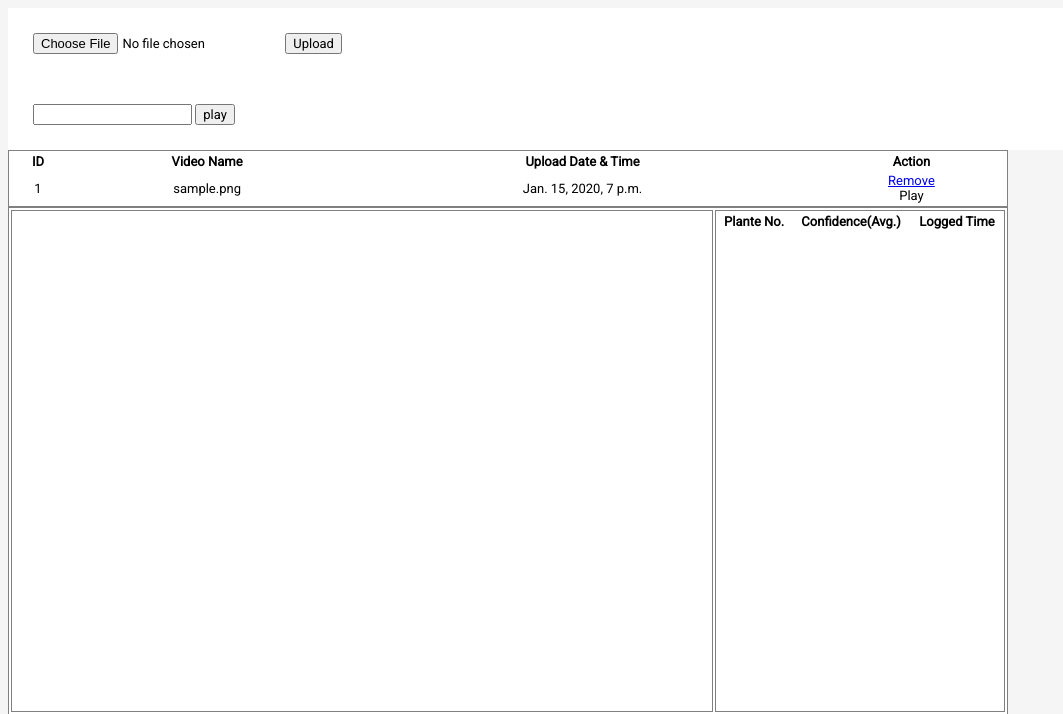
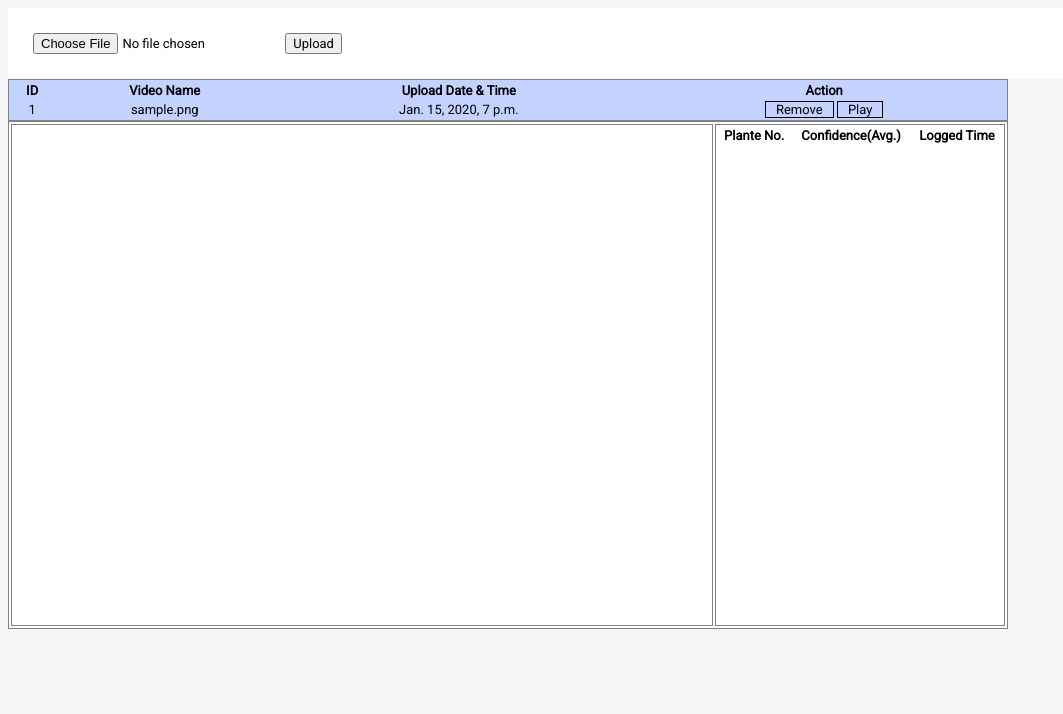
Before and after one commit to jennajungsungoh/OpenALPR, a Django app: page /alpr/ in a window 1280 px wide. Shown: the top 714 px of the page, without its empty margins (0-1063 px from the left). Run offline with Django 4.2, Linux system fonts and the light colour scheme; tables that the repository leaves empty hold one stand-in row (values such as "Sample post"); lists and menus that the app fills with data are empty; parts of the project's set-up code (start-up, migrations or seed data) failed here and were passed over; some libraries are stand-ins or nearby versions.

Commit message:
change layout

```diff
--- a/studio/webapp/alpr/templates/alpr/index.html
+++ b/studio/webapp/alpr/templates/alpr/index.html
@@ -13,17 +13,9 @@
     <script src="{% static 'generate-table.js' %}"></script>
 
     <script>
-        $(document).ready(function () {
-            $("#dvPlay").on("click", function (event) {
-                var pid = $(this).children('input').val();
-                $('#player').attr("src", "playback?pid=" + pid)
-            });
-
-            $("#btplay").on("click", function (event) {
-
-                (function poll() {
+        function polling(pid) {
             $.ajax({
-                        url: '/alpr/get_vehicle?pid=' + $("#pid").val(),
+                url: '/alpr/get_vehicle?pid=' + pid,
                 type: 'GET',
                 dataType: 'json',
                 success: function (response) {
@@ -36,28 +28,22 @@
                     console.log("code:" + request.status + "\n" + "message:" + request.responseText + "\n" + "error:" + error);
                 },
                 timeout: 3000,
-                        complete: setTimeout(function () { poll(); }, 3000)
+                complete: setTimeout(function () { polling(pid); }, 3000)
             })
-                })();
+        };
 
-                $.ajax({
-                    type: "POST",
-                    url: "/alpr/play",
-                    headers: {
-                        'X-CSRFTOKEN': '{{ csrf_token }}'
-                    },
-                    data: {
-                        'pid': $("#pid").val() // from form
-                    },
-                    success: function (data) {
-                        $('#player').attr("src", "playback?pid=" + data.pid)
-                    },
-                    error: function (data) {
-                        console.log("error")
-                    }
+        $(document).ready(function () {
+            $("#btnPlay").on("click", function (event) {
+                var pid = $(this).children('input').val();
+                $('#player').attr("src", "playback?pid=" + pid);
+                polling(pid);
             });
-                return false;
+
+            $("#btnRemove").on("click", function (event) {
+                var id = $(this).children('input').val();
+                window.location.href = 'remove?id=' + id;
             });
+
         });
     </script>
 </head>
@@ -67,11 +53,6 @@
         <input type="file" name="uploadedFile">
         {% csrf_token %}
         <input type="submit" value="Upload">
-    </form>
-    <form action="" method="POST" enctype="multipart/form-data" id="playback">
-        <input type="text" id="pid" name="pid">
-        {% csrf_token %}
-        <input type="button" id="btplay" value="play">
     </form>
     <table class="mainTable" id="tbMovieInfo">
         <tr>
@@ -87,8 +68,8 @@
             <td>{{ file.dateTimeOfUpload }}</td>
             <td>
                 <!-- $('#player').attr("src", "playback?pid=" + data.pid) -->
-                <div><a href="remove?id={{ file.id }}">Remove</a></div>
-                <div id="dvPlay"><input type="hidden" value="{{ file.filename }}">Play</div>
+                <div id="btnRemove"><input type="hidden" value="{{ file.id }}">Remove</div>
+                <div id="btnPlay"><input type="hidden" value="{{ file.filename }}">Play</div>
             </td>
         </tr>
         {% endfor %}
--- a/studio/webapp/alpr/views.py
+++ b/studio/webapp/alpr/views.py
@@ -1,6 +1,8 @@
 from django.shortcuts import render
 from django.http import HttpResponse
 from django.http import StreamingHttpResponse
+from django.shortcuts import redirect
+
 from django.views.decorators import gzip
 from django.core import serializers
 from django.db.models import Avg, F, Count, Min, Value, CharField, Func
@@ -277,13 +279,13 @@ def remove(request):
 
     try:
         models.Document.objects.filter(id=id).delete()
+        print(rootpath+'../'+url)
         os.remove(rootpath+'../'+url)
     except:
         print("remove error")
 
     documents = models.Document.objects.all()
-    return render(request, 'alpr/index.html', context = {
-        "files": documents})
+    return redirect('/alpr')
 
 def upload_view(request):
     documents = models.Document.objects.all()
@@ -308,7 +310,4 @@ def upload(request):
             uploadedFile = uploadedFile
         )
         document.save()
-
-    return render(request, 'alpr/index.html', {
-        'mode':0, 'pid':filename
-    })
+    return redirect('/alpr')
--- a/studio/webapp/static/style.css
+++ b/studio/webapp/static/style.css
@@ -3,6 +3,15 @@
 * {
     font-family: "Roboto";
     font-size: small;
+}
+
+a,
+a:visited,
+a:hover,
+a:link,
+a:active {
+    text-decoration: none;
+    color: black;
 }
 
 body {
@@ -45,3 +54,22 @@ table {
 #info thead {
     border: solid 1px grey;
 }
+
+#btnRemove,
+#btnPlay {
+    cursor: pointer;
+    display: inline;
+    padding-left: 10px;
+    padding-right: 10px;
+    border: solid 1px black;
+}
+
+#btnRemove:hover,
+#btnPlay:hover {
+    cursor: pointer;
+    background: yellow;
+}
+
+#tbMovieInfo {
+    background-color: rgb(196, 210, 255);
+}
```
Lines whose indentation alone changed are shown as unchanged.
